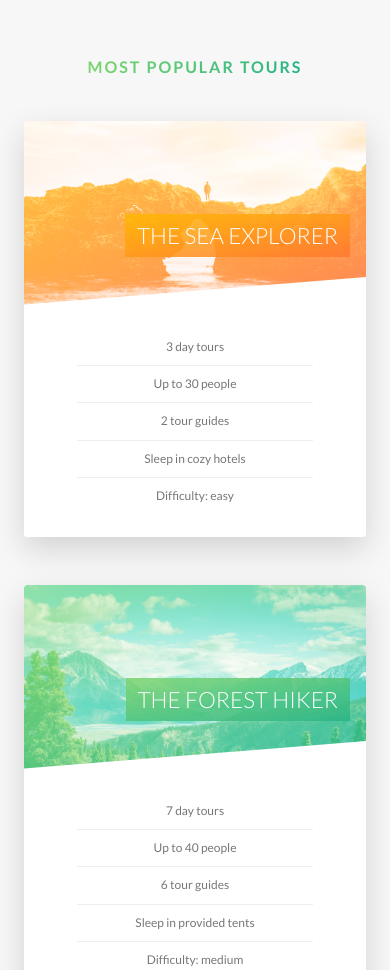
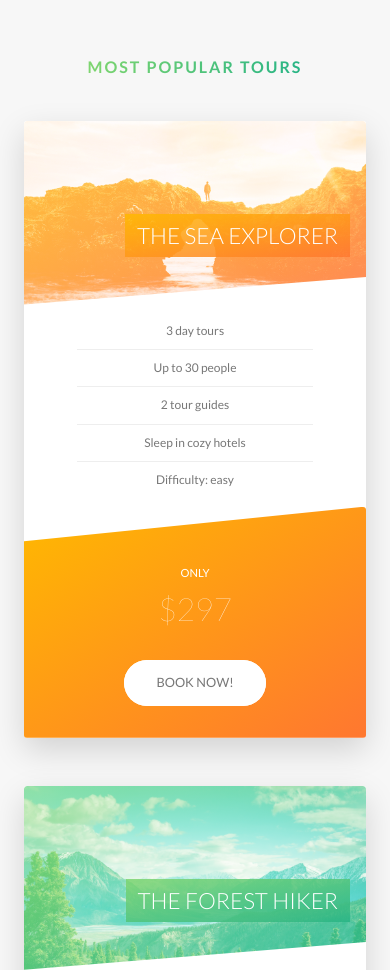
Before and after one commit to Paul-Annay/natours, a website: page index.html in a window 390 px wide. Shown: the part 2471-3441 px from the top of the page. Drawn offline with Linux system fonts and the light colour scheme.

Commit message:
Added the layout media queries for the stories, tours and booking section

```diff
--- a/scss/components/_card.scss
+++ b/scss/components/_card.scss
@@ -177,4 +177,48 @@
         font-size: 6rem;
         font-weight: 100;
     }
+
+    @include respond(tab-port) {
+        height: auto;
+        border-radius: 3px;
+        background-color: $color-white;
+        box-shadow: 0 1.5rem 4rem rgba($color-black, 0.15);
+
+        &__side {
+            height: auto;
+            position: relative;
+            box-shadow: none;
+
+            &--back {
+                transform: rotateY(0);
+                clip-path: polygon(0 15%, 100% 0, 100% 100%, 0 100%);
+            }
+        }
+
+        &:hover &__side {
+            transform: rotateY(0);
+        }
+
+        &__details {
+            padding: 1rem 3rem;
+        }
+
+        // BACK SIDE STYLING
+        &__cta {
+            position: relative;
+            top: 0;
+            left: 0;
+            transform: translate(0);
+            width: 100%;
+            padding: 7rem 4rem 4rem 4rem;
+        }
+
+        &__price-box {
+            margin-bottom: 3rem;
+        }
+
+        &__price-value {
+            font-size: 4rem;
+        }
+    }
 }
--- a/scss/components/_form.scss
+++ b/scss/components/_form.scss
@@ -15,6 +15,10 @@
         width: 90%;
         display: block;
         transition: all 0.3s;
+
+        @include respond(tab-port) {
+            width: 100%;
+        }
 
         &:focus {
             outline: none;
@@ -49,6 +53,11 @@
     &__radio-group {
         width: 49%;
         display: inline-block;
+
+        @include respond(tab-port) {
+            width: 100%;
+            margin-bottom: 2rem;
+        }
     }
 
     &__radio-label {
--- a/scss/components/_story.scss
+++ b/scss/components/_story.scss
@@ -9,6 +9,16 @@
     font-size: $default-font-size;
     transform: skewX(-12deg);
 
+    @include respond(tab-port) {
+        width: 100%;
+        padding: 4rem;
+        padding-left: 7rem;
+    }
+
+    @include respond(phone) {
+        transform: skewX(0);
+    }
+
     &__shape {
         height: 15rem;
         width: 15rem;
@@ -19,6 +29,10 @@
         clip-path: circle(50% at 50% 50%);
         transform: translateX(-3rem) skewX(12deg);
         position: relative;
+
+        @include respond(phone) {
+            transform: translateX(-3rem) skewX(0);
+        }
     }
 
     &__image {
@@ -29,6 +43,10 @@
 
     &__text {
         transform: skewX(12deg);
+
+        @include respond(tab-port) {
+            transform: skewX(0);
+        }
     }
 
     &__caption {
--- a/scss/pages/_home.scss
+++ b/scss/pages/_home.scss
@@ -72,10 +72,38 @@
         url("../img/nat-10.jpg");
     background-size: cover;
     box-shadow: 0 1.5rem 4rem rgba($color-black, 0.2);
-    height: 50rem;
+
+    @include respond(tab-land) {
+        background-image: linear-gradient(
+                105deg,
+                rgba($color-white, 0.9) 0%,
+                rgba($color-white, 0.9) 65%,
+                transparent 65%
+            ),
+            url("../img/nat-10.jpg");
+        background-size: cover;
+    }
+
+    @include respond(tab-port) {
+        background-image: linear-gradient(
+                to right,
+                rgba($color-white, 0.9) 0%,
+                rgba($color-white, 0.9) 100%
+            ),
+            url("../img/nat-10.jpg");
+        background-size: cover;
+    }
 
     &__form {
         width: 50%;
         padding: 6rem;
+
+        @include respond(tab-land) {
+            width: 65%;
+        }
+
+        @include respond(tab-port) {
+            width: 100%;
+        }
     }
 }
```
Also changed, not shown: css/style.css.
